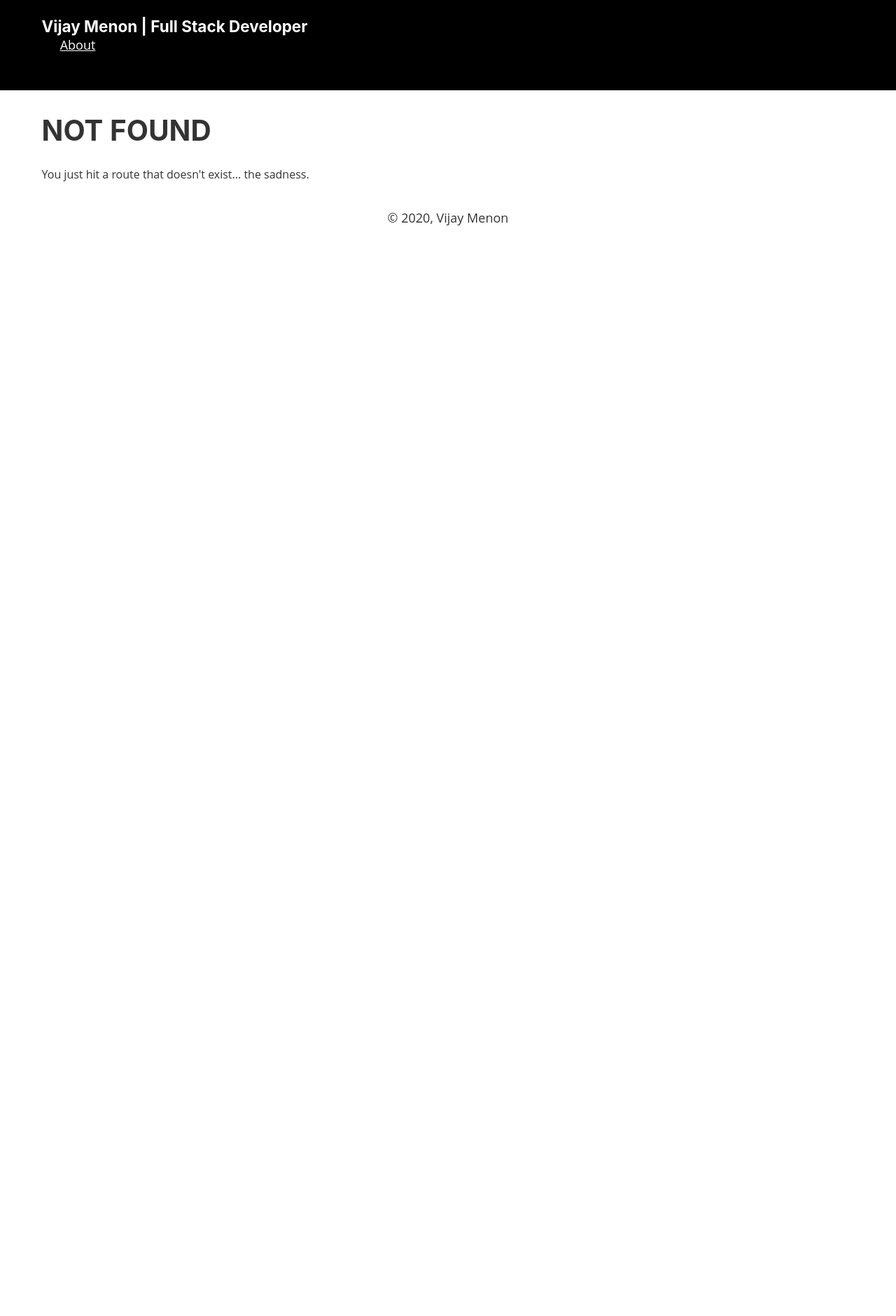
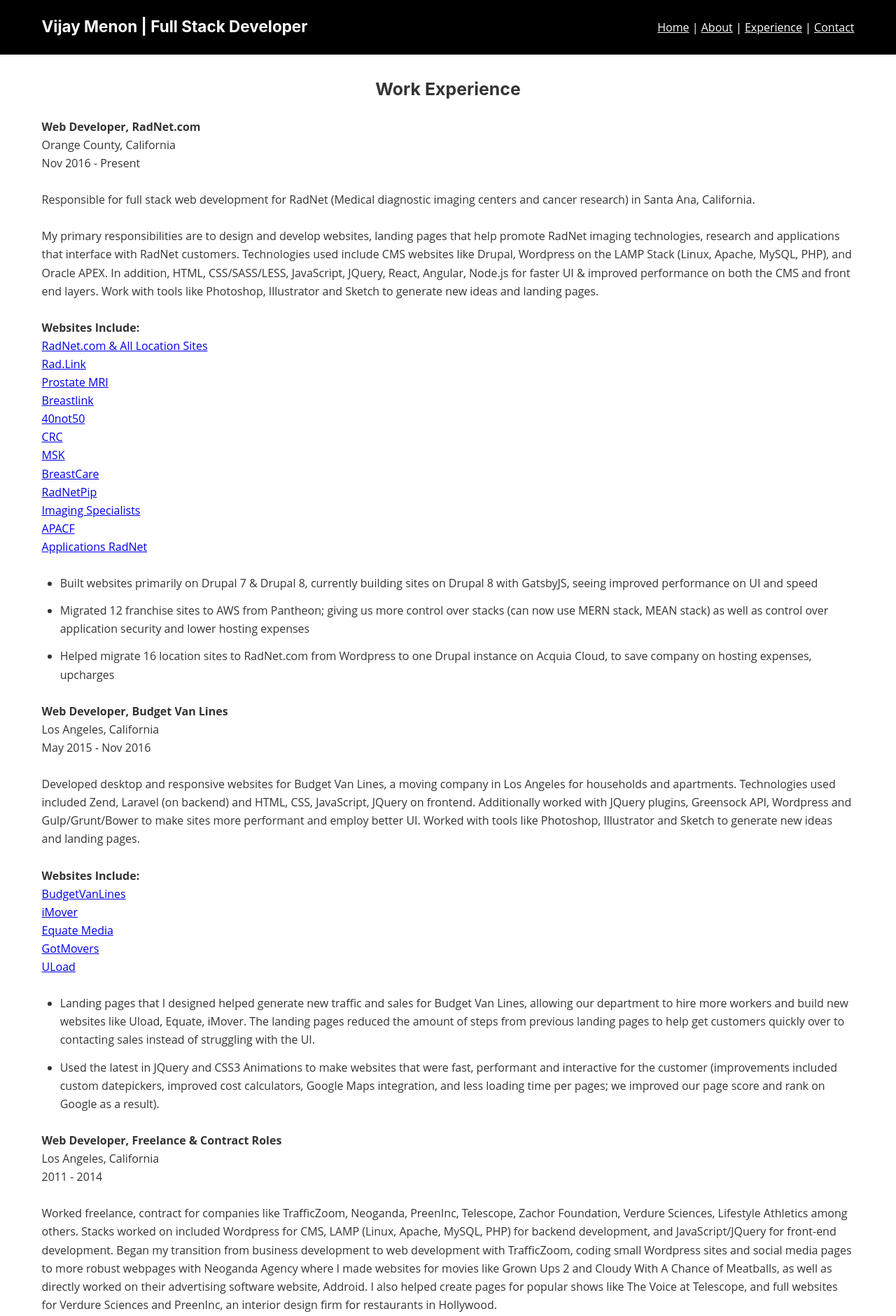
Before and after one commit to vijayxtreme/vstyle, a Gatsby site: page /experience in a window 1280 px wide. Before the commit this address had no page. Shown: the top 1880 px of the page at 70% size. Before the commit the page ends 800 px from the top, so only its background shows below. Built offline with nearby package versions, Linux system fonts and the light colour scheme; Gatsby itself is replaced by a stand-in of ours.

Commit message:
Experience, About, Contact

```diff
--- a/src/components/header.js
+++ b/src/components/header.js
@@ -3,7 +3,7 @@
 import React from "react"
 
 const Header = ({ siteTitle }) => (
-  <header style={{
+  <header className="clearfix" style={{
      backgroundColor: `black`
   }}>
     <div
@@ -24,8 +24,11 @@
           {siteTitle}
         </Link>
       </h1>
-      <ul>
+      <ul className="desktop-menu">
+        <li><Link style={{color:`white`}} to="/">Home</Link></li>
         <li><Link style={{color:`white`}} to="about">About</Link></li>
+        <li><Link style={{color:`white`}} to="experience">Experience</Link></li>
+        <li><Link style={{color:`white`}} to="contact">Contact</Link></li>
       </ul>
     </div>
   </header>
--- a/src/components/layout.css
+++ b/src/components/layout.css
@@ -343,6 +343,7 @@
   margin-bottom: 1.45rem;
   list-style-position: outside;
   list-style-image: none;
+  font-size: 16px;
 }
 ol {
   margin-left: 1.45rem;
@@ -616,8 +617,64 @@
 pre tt:after {
   content: "";
 }
-@media only screen and (max-width: 480px) {
+
+/* Custom Code */
+
+.clearfix {
+  clear:both;
+  content: "";
+  display:table;
+}
+header {
+  width: 100%;
+}
+
+header h1 {
+  width: 40%;
+  float: left;
+  box-sizing: border-box;
+}
+
+.desktop-menu {
+  padding-left:0;
+  margin-left: 0;
+  float: right;
+  text-align: right;
+  width: 60%;
+  box-sizing: border-box;
+}
+
+.desktop-menu li {
+  display: inline;
+  color: white;
+}
+.desktop-menu li:after {
+  content: " | ";
+  display: inline;
+  color: white;
+}
+.desktop-menu li:last-child:after {
+  content: "";
+  display: inline;
+  color: white;
+}
+
+@media only screen and (max-width: 580px) {
   html {
     font-size: 100%;
   }
+  header h1 {
+    width: 100%;
+    float: none;
+    text-align:center;
+  }
+
+  .desktop-menu {
+    width: 100%;
+    float: none;
+    padding-top: 1rem;
+    text-align:center;
+    padding-bottom: 0;
+    margin-bottom: 0;
+  }
 }
--- a/src/pages/about.js
+++ b/src/pages/about.js
@@ -27,7 +27,7 @@
         <section>
             <h3 style={{textAlign:`center`}}>Learn To Code With Me!</h3>
             <p>Are you interested in becoming a better web developer?  Do you want to LEVEL UP YOUR PROGRAMMING SKILLS?   Come join myself, and thousands of other members at <a href="https://javascriptla.net" target="_blank">JavaScriptLA</a>, a meetup group originally in Southern California, but now available ONLINE to everyone around the world. </p>
-            <p>All you have to do is sign up to join our mailing list on the <a href="https://javascriptla.net" target="_blank">JavaScriptLA</a> homepage, and we will then send you emails on the latest meetup announcements.   You can join us via the web link we send out to our attendees (normally Zoom, WebEx or Google Meet), and basically like a real meetup, watch, interact and raise your hand to ask questions.   We also chat regularly with each other to discuss new technologies (since JavaScript is always moving at breakneck speeds) on Discord and Slack.</p>
+            <p>All you have to do is sign up to join our mailing list on the <a href="https://javascriptla.net" target="_blank">JavaScriptLA</a> homepage, and we will then send you emails on the latest meetup announcements.   You can join us via the web link we send out to our attendees (normally Zoom, WebEx or Google Meet), and basically like a real meetup, watch, interact and raise your hand to ask questions.   We also chat regularly with each other to discuss new technologies (since JavaScript is always moving at breakneck speeds) on <a href="https://discord.gg/WMBTHXx" target="_blank">Discord</a> and <a href="http://javascriptla.herokuapp.com/" target="_blank">Slack</a>.</p>
             <p>I personally offer tutorials through blog posts, meetups, Slides.com, books on Amazon, Udemy, YouTube, and am around for 1:1 Coaching / Mentorship.   Here are some of the tutorials I completed over the last year available for you to check out:</p>
             <p>You can request 1:1 Coaching / Mentorship from me via the Contact Page, and if I have the availability I will definitely help you out.   Sometimes due to workload, there may be a waiting list involved, but I will do my best to help you especially if I hear more about your situation.   Coding can be tough, but it’s fun when you learn with a mentor who can help you fast-track your results!</p>
         </section>
--- /dev/null
+++ b/src/pages/contact.js
@@ -0,0 +1,25 @@
+import React from "react"
+import {Link} from "gatsby"
+import Layout from "../components/layout"
+import SEO from "../components/seo"
+
+const ContactPage = () => {
+    return (
+        <Layout>
+            <SEO title="Contact" />
+            <section>
+                <h3 style={{textAlign:`center`}}>If Contacting Me About Jobs / Sales Inquiries</h3>
+                <p>Please note, I only respond to serious inquiries.   In addition, I occassionally have hired assistants help me read and respond to messages from visitors of my website.   This is to help fight against spam, unwarranted email and unsolicited notices.   You can message me about <a target="_blank" href="https://javascriptla.net">JavaScriptLA</a>, <a href="https://www.hackbuddy.com" target="_blank">HackBuddy</a> for sponsorships, but it’s probably better if you visit the websites directly and make requests there.</p>
+                <p>Also please note, I am not looking for contract work at this time.  I will consider only roles that are full time, with health benefits, offer good pay and allow remote work from home.   As mentioned on the <Link to="/">home page</Link>, I tend to look for work that helps me advance my skills, as it is my skills that help me get by market wise.</p>
+                <p>Finally, if I do not respond, please do not take it personally, it could be a handful of many different things including me turning off my email for a while to focus.  Simply just reach out again or try to reach me another way; <a target="_blank" href="https://linkedin.com/in/vijayxtreme">Linkedin</a> is good, as well as chat — I’m usually active on <a target="_blank" href="https://javascriptla.net">JavaScriptLA</a>’s chat servers (<a href="http://javascriptla.herokuapp.com/" target="_blank">Slack</a> and <a target="_blank" href="https://discord.gg/WMBTHXx">Discord</a>).  Short messages are usually the best, as I prefer that to writing lengthy emails back and forth.   Thanks and have a great day!</p>
+            </section>
+            <section>
+                <h3 style={{marginTop:`2rem`, textAlign:`center`}}>If Contacting Me For Mentorship / Advice</h3>
+                <p>By all means, reach out.  You can probably get ahold of me faster via LinkedIn, though I would encourage you to check out JavaScriptLA to network with myself and the group, or visit HackBuddy.com (my other website for training in fullstack web development).</p>
+                <p>I also blog quite often on <a target="_blank" href="https://javascriptla.net/">JavaScriptLA</a> and <a target="_blank" href="https://hackbuddy.com">HackBuddy</a>, as well as vlog for the <a target="_blank" href="https://youtube.com/javascriptla">JavaScriptLA YouTube Channel</a> which you can follow as well for video content.  Due to time constraints, I have limited personal 1:1 mentorship to only a handful of students, and am the moment only helping those who <a target="_blank" href="https://javascriptla.net/volunteer-with-us/">volunteer for JavaScriptLA</a>.</p>
+            </section>
+        </Layout>
+    )
+}
+
+export default ContactPage
--- /dev/null
+++ b/src/pages/experience.js
@@ -0,0 +1,137 @@
+import React from "react"
+
+import Layout from "../components/layout"
+import SEO from "../components/seo"
+
+
+const ExperiencePage = () => {
+
+    let createLayout = arr => {
+        return arr.map((item, idx)=>{
+            return (
+                <div key={idx}><a target="_blank" href={`https://${item.link}`}>{item.title}</a></div>
+            )
+        })
+    }
+
+    const radnetWebsites = [
+        {title:"RadNet.com & All Location Sites", link:"radnet.com"},
+        {title:"Rad.Link", link:"rad.link"},
+        {title:"Prostate MRI", link:"mri.rcg.ninja"},
+        {title:"Breastlink", link:"newyork.breastlink.com"},
+        {title:"40not50", link:"40not50.org"},
+        {title:"CRC", link:"cancerresearchcollaboration.org"},
+        {title:"MSK", link:"msk.radnet.com"},
+        {title:"BreastCare", link:"breastcare.com"},
+        {title:"RadNetPip", link:"pip.radnet.com"},
+        {title:"Imaging Specialists", link:"imagingspecialists.com"},
+        {title:"APACF", link:"apacf.org"},
+        {title:"Applications RadNet", link:"applications.radnet.com"},
+    ]
+
+    const budgetWebsites = [
+        {title:"BudgetVanLines", link:"budgetvanlines.com"},
+        {title:"iMover", link:"imover.com"},
+        {title:"Equate Media", link:"equatemedia.com"},
+        {title:"GotMovers", link:"gotmovers.com"},
+        {title:"ULoad", link:"uload.com"},
+    ]
+
+    let radnetOutput = createLayout(radnetWebsites)
+    let budgetOutput = createLayout(budgetWebsites)
+
+    return (
+        <Layout>
+            <SEO title="Experience"/>
+            <section>
+                <h3 style={{textAlign:`center`}}>Work Experience</h3>
+                <p>
+                    <strong>Web Developer, RadNet.com</strong>
+                    <br />Orange County, California
+                    <br />Nov 2016 - Present
+                </p>
+                <p>Responsible for full stack web development for RadNet (Medical diagnostic imaging centers and cancer research) in Santa Ana, California.</p>
+                <p>My primary responsibilities are to design and develop websites, landing pages that help promote RadNet imaging technologies, research and applications that interface with RadNet customers.   Technologies used include CMS websites like Drupal, Wordpress on the LAMP Stack (Linux, Apache, MySQL, PHP), and Oracle APEX.   In addition, HTML, CSS/SASS/LESS, JavaScript, JQuery, React, Angular, Node.js for faster UI & improved performance on both the CMS and front end layers.   Work with tools like Photoshop, Illustrator and Sketch to generate new ideas and landing pages.</p>
+                <p>
+                    <strong>Websites Include:</strong>
+                    {radnetOutput}
+                </p>
+                <ul>
+                    <li>Built websites primarily on Drupal 7 & Drupal 8, currently building sites on Drupal 8 with GatsbyJS, seeing improved performance on UI and speed</li>
+                    <li>Migrated 12 franchise sites to AWS from Pantheon; giving us more control over stacks (can now use MERN stack, MEAN stack) as well as control over application security and lower hosting expenses</li>
+                    <li>Helped migrate 16 location sites to RadNet.com from Wordpress to one Drupal instance on Acquia Cloud, to save company on hosting expenses, upcharges</li>
+                </ul>
+            </section>
+            <section>
+                <p>
+                    <strong>Web Developer, Budget Van Lines</strong>
+                    <br />Los Angeles, California
+                    <br />May 2015 - Nov 2016
+                </p>
+                <p>Developed desktop and responsive websites for Budget Van Lines, a moving company in Los Angeles for households and apartments.  Technologies used included Zend, Laravel (on backend) and HTML, CSS, JavaScript, JQuery on frontend.   Additionally worked with JQuery plugins, Greensock API, Wordpress and Gulp/Grunt/Bower to make sites more performant and employ better UI.   Worked with tools like Photoshop, Illustrator and Sketch to generate new ideas and landing pages.</p>
+                <p>
+                    <strong>Websites Include:</strong>
+                    {budgetOutput}
+                </p>
+                <ul>
+                    <li>Landing pages that I designed helped generate new traffic and sales for Budget Van Lines, allowing our department to hire more workers and build new websites like Uload, Equate, iMover.   The landing pages reduced the amount of steps from previous landing pages to help get customers quickly over to contacting sales instead of struggling with the UI.</li>
+                    <li>Used the latest in JQuery and CSS3 Animations to make websites that were fast, performant and interactive for the customer (improvements included custom datepickers, improved cost calculators, Google Maps integration, and less loading time per pages; we improved our page score and rank on Google as a result).</li>
+                </ul>
+            </section>
+            <section>
+                <p>
+                    <strong>Web Developer, Freelance & Contract Roles</strong>
+                    <br />Los Angeles, California
+                    <br />2011 - 2014
+                </p>
+                <p>
+                    Worked freelance, contract for companies like TrafficZoom, Neoganda, PreenInc, Telescope, Zachor Foundation, Verdure Sciences, Lifestyle Athletics among others.   Stacks worked on included Wordpress for CMS, LAMP (Linux, Apache, MySQL, PHP) for backend development, and JavaScript/JQuery for front-end development.  Began my transition from business development to web development with TrafficZoom, coding small Wordpress sites and social media pages to more robust webpages with Neoganda Agency where I made websites for movies like Grown Ups 2 and Cloudy With A Chance of Meatballs, as well as directly worked on their advertising software website, Addroid.   I also helped create pages for popular shows like The Voice at Telescope, and full websites for Verdure Sciences and PreenInc, an interior design firm for restaurants in Hollywood.
+                </p>
+            </section>
+            <section>
+                <p>
+                    <strong>Business Development Manager, The Press-Enterprise</strong>
+                    <br />Riverside, California
+                    <br />2005 - 2011
+                </p>
+                <p>
+                    Worked directly for General Manager of Interactive Media for Digital Advertising.   Was responsible for sales development in online advertising categories such as Automotive, Real Estate, Retail and Classified advertising.  Helped with the strategy and tactics behind the launches of many revenue generating initiatives such as Cars.com with PE.cars for our Automotive category, PE.WOW, a motorcycle, boat and RV publication, PE.homes, PE.jobs,  and PE.buy for Retail shopping.   Duties included forecasting, sales plan and strategy development, creating marketing collateral and designs, infield and outfield sales calls,  sales training, sales assistance, and marketing research with tools like SQL, Excel, Google Analytics.    Helped generate and manage over $12 million in annual sales for PE.com.
+                </p>
+            </section>
+            <section>
+                <h3 style={{textAlign:`center`}}>Education</h3>
+                <p>
+                    <strong>University of California, Riverside</strong>
+                    <br />BA, Business Economics
+                    <br />2001 - 2005
+                </p>
+            </section>
+            <section>
+                <h3 style={{textAlign:`center`}}>Teaching & Mentorship</h3>
+                <p>
+                    <strong><a target="_blank" href="https://javascriptla.net">JavaScriptLA</a></strong>
+                    <br />Head Organizer
+                    <br />2012 - Present
+                </p>
+                <p>Organize and host meetups for JavaScript technologies and frameworks monthly in Los Angeles and Orange County.   Technologies covered include: JavaScript, JQuery, React, Angular, Node.js, AWS, Azure, TypeScript, Docker, MongoDB, NoSQL, and more.  I have personally given talks at JavaScriptLA on Angular, EcmaScript 6, React, and Redux, as well as mentored many attendees through JavaScriptLA on the fundamentals of JavaScript.</p>
+            </section>
+            <section>
+                <p>
+                    <strong><a target="_blank" href="https://www.thinkful.com">Thinkful</a></strong>
+                    <br />Full Stack Web Development Mentor
+                    <br />2019 - 2020
+                </p>
+                <p>Mentored students on the Full Stack Immersion Track with Thinkful and Bloc.com on weeknights and weekends (around 10 hours a week).   The Full Stack Immersion track included HTML, CSS, JavaScript, Github, JQuery, React, Node.js, JWT with Authentication, Data Structures and Algorithms, and preparation for coding interviews.   Was favorably rated high by a majority of my students that I taught at Thinkful mentor sessions.</p>
+            </section>
+            <section>
+                <p>
+                    <strong><a target="_blank" href="https://generalassemb.ly">General Assembly</a></strong>
+                    <br />Front End Web Development (FEWD), Teachers Assistant
+                    <br />2015 - 2016
+                </p>
+                <p>Worked as a teachers’ assistant at General Assembly in Santa Monica, CA for the Front End Web Development (FEWD) course offered 2015-2016.   I helped students learn the fundamentals of HTML, CSS and JavaScript two nights a week, as well as 4 additional office hours another night.   Was favorably rated high by a majority of my students that I taught at General Assembly sessions.</p>
+            </section>
+        </Layout>
+    )
+}
+export default ExperiencePage
```
